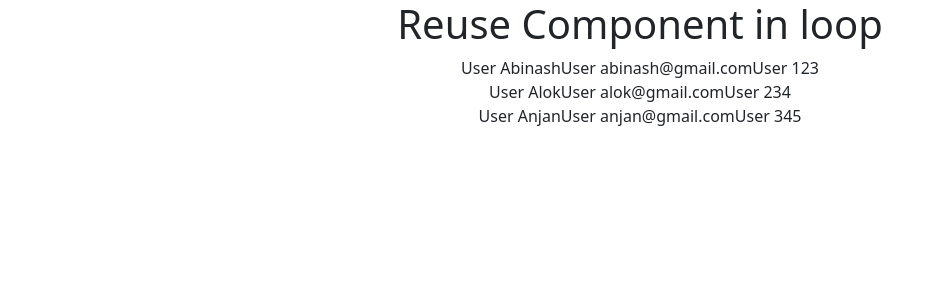
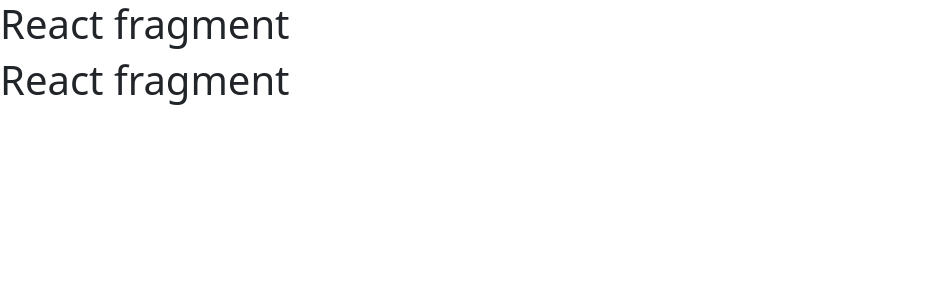
Before and after one commit to abinash0013/learning-ReactJs, a React (Create React App) app: page / in a window 1280 px wide. Shown: the top 300 px of the page, without its empty margins (0-941 px from the left). Built offline with nearby package versions, Linux system fonts and the light colour scheme.

Commit message:
basic fragment use in react

```diff
--- a/src/App.js
+++ b/src/App.js
@@ -1,4 +1,4 @@
-import React, { Component, useEffect, useState } from "react";
+import React, { Component, Fragment, useEffect, useState } from "react";
 import { Button, Table } from "react-bootstrap";
 import logo from "./logo.svg";
 import "./App.css";
@@ -9,21 +9,50 @@
 // import Student from "./Student";
 // import style from "./Modular.module.css";
 
+// fragment in react using 2st way //
 function App() {
-    const users = [
-        { name: "Abinash", email: "abinash@gmail.com", contact: "123" },
-        { name: "Alok", email: "alok@gmail.com", contact: "234" },
-        { name: "Anjan", email: "anjan@gmail.com", contact: "345" },
-    ];
     return (
-        <div className="App">
-            <h1>Reuse Component in loop</h1>
-            {users.map((item, i) => (
-                <User data={item} />
-            ))}
-        </div>
+        <>
+            <h1>React fragment</h1>
+            <h1>React fragment</h1>
+        </>
     );
 }
+// fragment in react using 2st way //
+// function App() {
+//     return (
+//         <Fragment>
+//             <h1>React fragment</h1>
+//             <h1>React fragment</h1>
+//         </Fragment>
+//     );
+// }
+// fragment in react using 1st way //
+// function App() {
+//     return (
+//         <React.Fragment>
+//             <h1>React fragment</h1>
+//             <h1>React fragment</h1>
+//         </React.Fragment>
+//     );
+// }
+
+// Reuse Component in loop //
+// function App() {
+//     const users = [
+//         { name: "Abinash", email: "abinash@gmail.com", contact: "123" },
+//         { name: "Alok", email: "alok@gmail.com", contact: "234" },
+//         { name: "Anjan", email: "anjan@gmail.com", contact: "345" },
+//     ];
+//     return (
+//         <div className="App">
+//             <h1>Reuse Component in loop</h1>
+//             {users.map((item, i) => (
+//                 <User data={item} />
+//             ))}
+//         </div>
+//     );
+// }
 
 // map function //
 // function App() {
```
